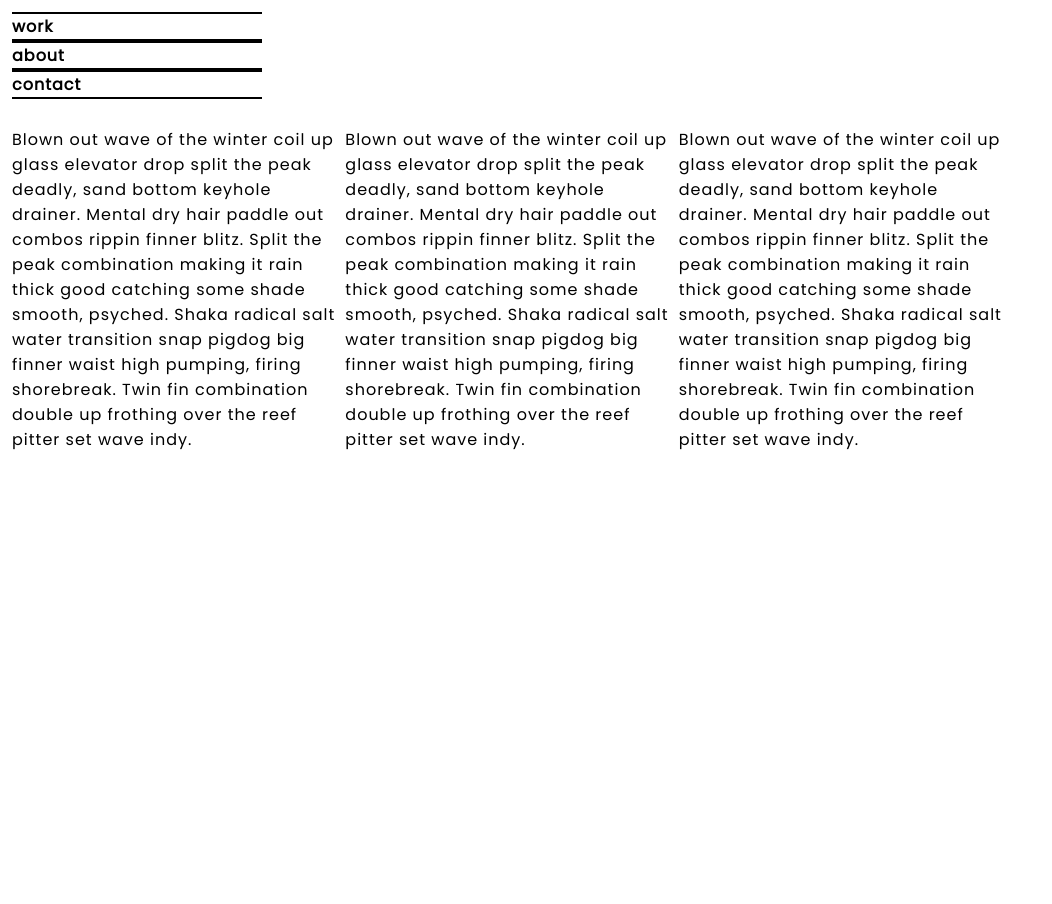
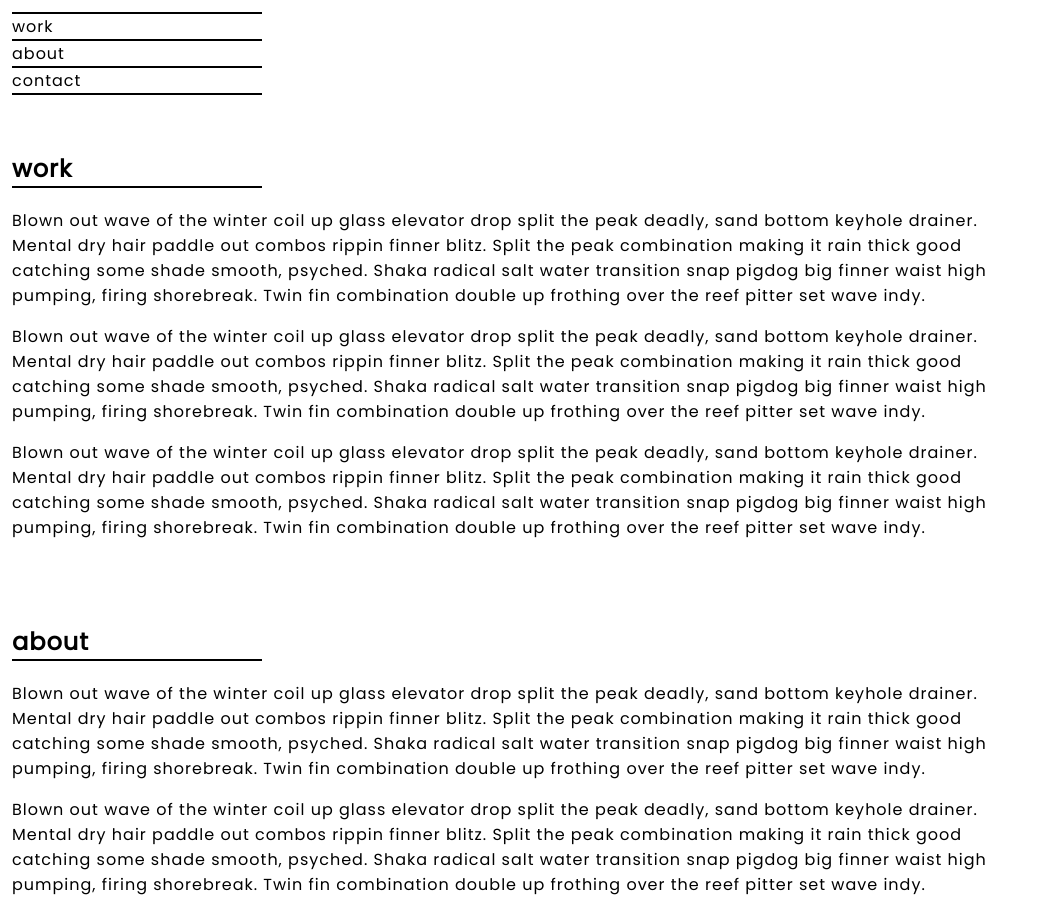
Before and after one commit to boothaw/awilkesbooth, a plain HTML site: page index.html in a window 1280 px wide. Shown: the part 48-952 px from the top of the page, without its empty margins (0-1052 px from the left). Before the commit the page ends 800 px from the top, so only its background shows below. Drawn offline with Linux system fonts and the light colour scheme.

Commit message:
initial layout

```diff
--- a/index.html
+++ b/index.html
@@ -9,14 +9,29 @@
   <body>
     <div class="header">
       <h1>awilkesbooth</h1>
-      <a><h4>work</h4></a>
-      <a><h4>about</h4></a>
-      <a><h4>contact</h4></a>
+      <a>work</a>
+      <a>about</a>
+      <a>contact</a>
     </div>
     <div class="main-content">
-      <p>Blown out wave of the winter coil up glass elevator drop split the peak deadly, sand bottom keyhole drainer. Mental dry hair paddle out combos rippin finner blitz. Split the peak combination making it rain thick good catching some shade smooth, psyched. Shaka radical salt water transition snap pigdog big finner waist high pumping, firing shorebreak. Twin fin combination double up frothing over the reef pitter set wave indy.</p>
-      <p>Blown out wave of the winter coil up glass elevator drop split the peak deadly, sand bottom keyhole drainer. Mental dry hair paddle out combos rippin finner blitz. Split the peak combination making it rain thick good catching some shade smooth, psyched. Shaka radical salt water transition snap pigdog big finner waist high pumping, firing shorebreak. Twin fin combination double up frothing over the reef pitter set wave indy.</p>
-      <p>Blown out wave of the winter coil up glass elevator drop split the peak deadly, sand bottom keyhole drainer. Mental dry hair paddle out combos rippin finner blitz. Split the peak combination making it rain thick good catching some shade smooth, psyched. Shaka radical salt water transition snap pigdog big finner waist high pumping, firing shorebreak. Twin fin combination double up frothing over the reef pitter set wave indy.</p>
+      <div class="work section" id="work">
+        <h2>work</h2>
+        <p>Blown out wave of the winter coil up glass elevator drop split the peak deadly, sand bottom keyhole drainer. Mental dry hair paddle out combos rippin finner blitz. Split the peak combination making it rain thick good catching some shade smooth, psyched. Shaka radical salt water transition snap pigdog big finner waist high pumping, firing shorebreak. Twin fin combination double up frothing over the reef pitter set wave indy.</p>
+        <p>Blown out wave of the winter coil up glass elevator drop split the peak deadly, sand bottom keyhole drainer. Mental dry hair paddle out combos rippin finner blitz. Split the peak combination making it rain thick good catching some shade smooth, psyched. Shaka radical salt water transition snap pigdog big finner waist high pumping, firing shorebreak. Twin fin combination double up frothing over the reef pitter set wave indy.</p>
+        <p>Blown out wave of the winter coil up glass elevator drop split the peak deadly, sand bottom keyhole drainer. Mental dry hair paddle out combos rippin finner blitz. Split the peak combination making it rain thick good catching some shade smooth, psyched. Shaka radical salt water transition snap pigdog big finner waist high pumping, firing shorebreak. Twin fin combination double up frothing over the reef pitter set wave indy.</p>
+      </div>
+      <div class="about section" id="about">
+        <h2>about</h2>
+        <p>Blown out wave of the winter coil up glass elevator drop split the peak deadly, sand bottom keyhole drainer. Mental dry hair paddle out combos rippin finner blitz. Split the peak combination making it rain thick good catching some shade smooth, psyched. Shaka radical salt water transition snap pigdog big finner waist high pumping, firing shorebreak. Twin fin combination double up frothing over the reef pitter set wave indy.</p>
+        <p>Blown out wave of the winter coil up glass elevator drop split the peak deadly, sand bottom keyhole drainer. Mental dry hair paddle out combos rippin finner blitz. Split the peak combination making it rain thick good catching some shade smooth, psyched. Shaka radical salt water transition snap pigdog big finner waist high pumping, firing shorebreak. Twin fin combination double up frothing over the reef pitter set wave indy.</p>
+        <p>Blown out wave of the winter coil up glass elevator drop split the peak deadly, sand bottom keyhole drainer. Mental dry hair paddle out combos rippin finner blitz. Split the peak combination making it rain thick good catching some shade smooth, psyched. Shaka radical salt water transition snap pigdog big finner waist high pumping, firing shorebreak. Twin fin combination double up frothing over the reef pitter set wave indy.</p>
+      </div>
+      <div class="contact section" id="contact">
+        <h2>contact</h2>
+        <p>Blown out wave of the winter coil up glass elevator drop split the peak deadly, sand bottom keyhole drainer. Mental dry hair paddle out combos rippin finner blitz. Split the peak combination making it rain thick good catching some shade smooth, psyched. Shaka radical salt water transition snap pigdog big finner waist high pumping, firing shorebreak. Twin fin combination double up frothing over the reef pitter set wave indy.</p>
+        <p>Blown out wave of the winter coil up glass elevator drop split the peak deadly, sand bottom keyhole drainer. Mental dry hair paddle out combos rippin finner blitz. Split the peak combination making it rain thick good catching some shade smooth, psyched. Shaka radical salt water transition snap pigdog big finner waist high pumping, firing shorebreak. Twin fin combination double up frothing over the reef pitter set wave indy.</p>
+        <p>Blown out wave of the winter coil up glass elevator drop split the peak deadly, sand bottom keyhole drainer. Mental dry hair paddle out combos rippin finner blitz. Split the peak combination making it rain thick good catching some shade smooth, psyched. Shaka radical salt water transition snap pigdog big finner waist high pumping, firing shorebreak. Twin fin combination double up frothing over the reef pitter set wave indy.</p>
+      </div>
     </div>
   </body>
 </html>
--- a/styles.css
+++ b/styles.css
@@ -34,16 +34,26 @@ h1 {
 
 }
 
-.header a h4 {
+.header a  {
+  display: flex;
   border-top: 2px solid black;
   border-bottom: 2px solid black;
   margin: 0;
   max-width: 250px;
 }
 
-.header a h4:nth-child(3){
+.header a:nth-child(3){
   border-top: none;
   border-bottom: none;
+}
+
+.section {
+  padding: 24px 0;
+}
+
+.section h2 {
+  max-width: 250px;
+  border-bottom: 2px solid black;
 }
 
 
@@ -52,4 +62,5 @@ h1 {
   padding: 12px;
   display: flex;
   justify-content: flex-start;
+  flex-direction: column;
 }
```
